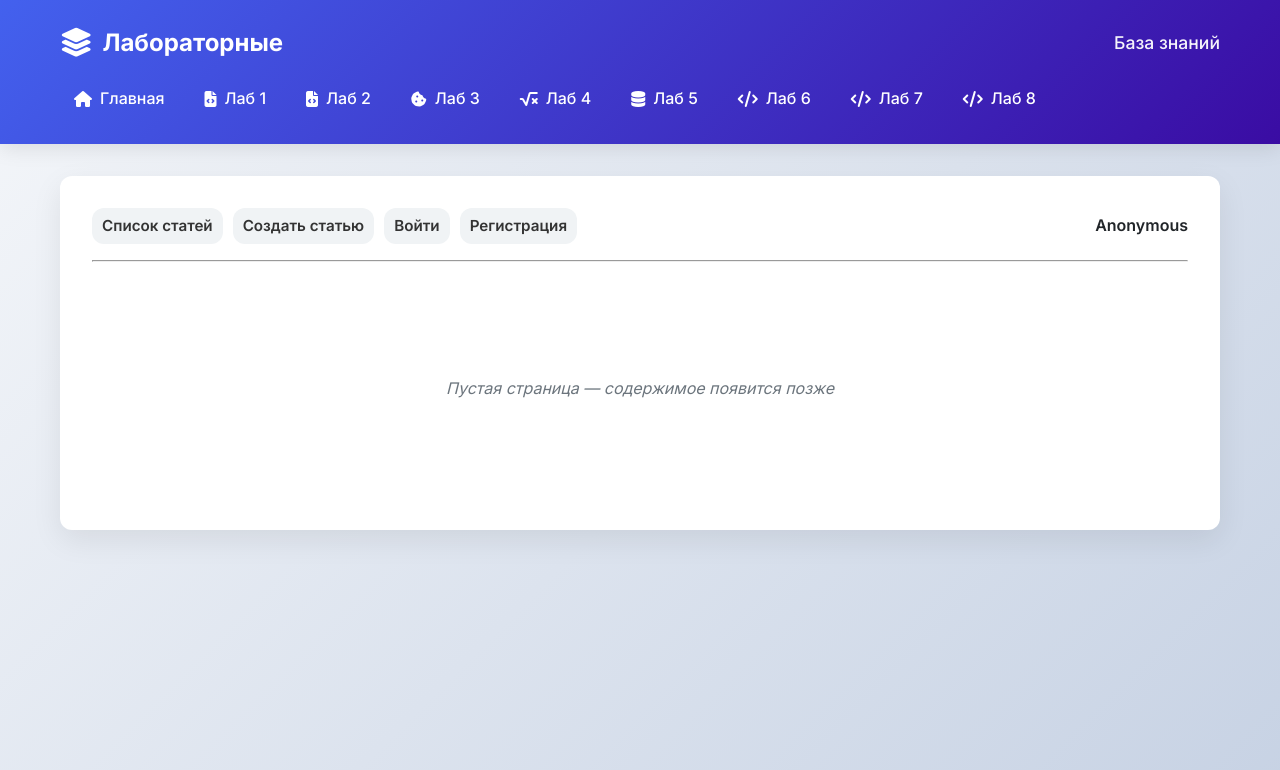
After one commit to mynameisdmitry/web-back-labs, a Flask app: page /lab8/ in a window 1280 px wide. The commit adds this page. Shown: the top 770 px of the page. Run offline with Flask 3, Linux system fonts and the light colour scheme.

Commit message:
Заготовка к 8-ой лабораторной.

```diff
--- a/app/__init__.py
+++ b/app/__init__.py
@@ -17,7 +17,7 @@ def create_app(config_name='default'):
     app.json.ensure_ascii = False
 
     # Регистрация blueprints
-    from app.blueprints import lab1, lab2, lab3, lab4, lab5, lab6, lab7
+    from app.blueprints import lab1, lab2, lab3, lab4, lab5, lab6, lab7, lab8
 
     app.register_blueprint(lab1)
     app.register_blueprint(lab2)
@@ -26,6 +26,7 @@ def create_app(config_name='default'):
     app.register_blueprint(lab5)
     app.register_blueprint(lab6)
     app.register_blueprint(lab7)
+    app.register_blueprint(lab8)
 
     # Журнал доступа для страницы 404
     access_log = []
--- a/app/blueprints/__init__.py
+++ b/app/blueprints/__init__.py
@@ -6,5 +6,6 @@ from .lab4 import lab4
 from .lab5 import lab5
 from .lab6 import lab6
 from .lab7 import lab7
+from .lab8 import lab8
 
-__all__ = ['lab1', 'lab2', 'lab3', 'lab4', 'lab5', 'lab6', 'lab7']
+__all__ = ['lab1', 'lab2', 'lab3', 'lab4', 'lab5', 'lab6', 'lab7', 'lab8']
--- /dev/null
+++ b/app/blueprints/lab8.py
@@ -0,0 +1,26 @@
+from flask import Blueprint, render_template
+
+lab8 = Blueprint("lab8", __name__)
+
+
+@lab8.route('/lab8/')
+def main():
+    return render_template('lab8/index.html')
+
+
+@lab8.route("/lab8/login", methods=["POST"])
+def lab8_login():
+    return "Lab 8 Login Page"
+
+@lab8.route("/lab8/register", methods=["POST"])
+def lab8_register():
+    return "Lab 8 Register Page"
+
+@lab8.route("/lab8/articles", methods=["GET"])
+def lab8_articles():
+    return "Lab 8 Articles Page"
+
+
+@lab8.route("/lab8/create", methods=["POST"])
+def lab8_create_article():
+    return "Lab 8 Create Article Page"
--- a/app/templates/base.html
+++ b/app/templates/base.html
@@ -300,6 +300,7 @@
                     <a href="/lab5"><i class="fas fa-database"></i><span>Лаб 5</span></a>
                     <a href="/lab6"><i class="fas fa-code"></i><span>Лаб 6</span></a>
                     <a href="/lab7"><i class="fas fa-code"></i><span>Лаб 7</span></a>
+                    <a href="/lab8"><i class="fas fa-code"></i><span>Лаб 8</span></a>
                 </div>
             </div>
         </div>
--- a/app/templates/index.html
+++ b/app/templates/index.html
@@ -53,6 +53,12 @@
             <p>API REST</p>
             <a href="/lab7" class="btn">Перейти к работе</a>
         </div>
+
+        <div class="card" style="background: #f8f9fa; border-left: 4px solid var(--primary-color);">
+            <h3>Лабораторная работа 8</h3>
+            <p>Flask и БД (ORM)</p>
+            <a href="/lab8" class="btn">Перейти к работе</a>
+        </div>
     </div>
 </div>
 {% endblock %}
--- /dev/null
+++ b/app/templates/lab8/index.html
@@ -0,0 +1,23 @@
+{% extends "base.html" %}
+
+{% block lab %}База знаний{% endblock %}
+
+{% block main %}
+<div class="card">
+    <div style="display:flex; align-items:center; gap:12px; justify-content:space-between;">
+        <div style="display:flex; gap:10px; align-items:center;">
+            <a href="/lab8/articles" class="btn" style="background: #f0f3f5; color: #333; padding: 6px 10px; font-size: 0.95rem;">Список статей</a>
+            <a href="/lab8/create" class="btn" style="background: #f0f3f5; color: #333; padding: 6px 10px; font-size: 0.95rem;">Создать статью</a>
+            <a href="/lab8/login" class="btn" style="background: #f0f3f5; color: #333; padding: 6px 10px; font-size: 0.95rem;">Войти</a>
+            <a href="/lab8/register" class="btn" style="background: #f0f3f5; color: #333; padding: 6px 10px; font-size: 0.95rem;">Регистрация</a>
+        </div>
+        <div style="font-weight:600;">{{ username or 'Anonymous' }}</div>
+    </div>
+
+    <hr style="margin: 16px 0;">
+
+    <div style="min-height: 220px; display:flex; align-items:center; justify-content:center; color: var(--gray-color);">
+        <em>Пустая страница — содержимое появится позже</em>
+    </div>
+</div>
+{% endblock %}
```
